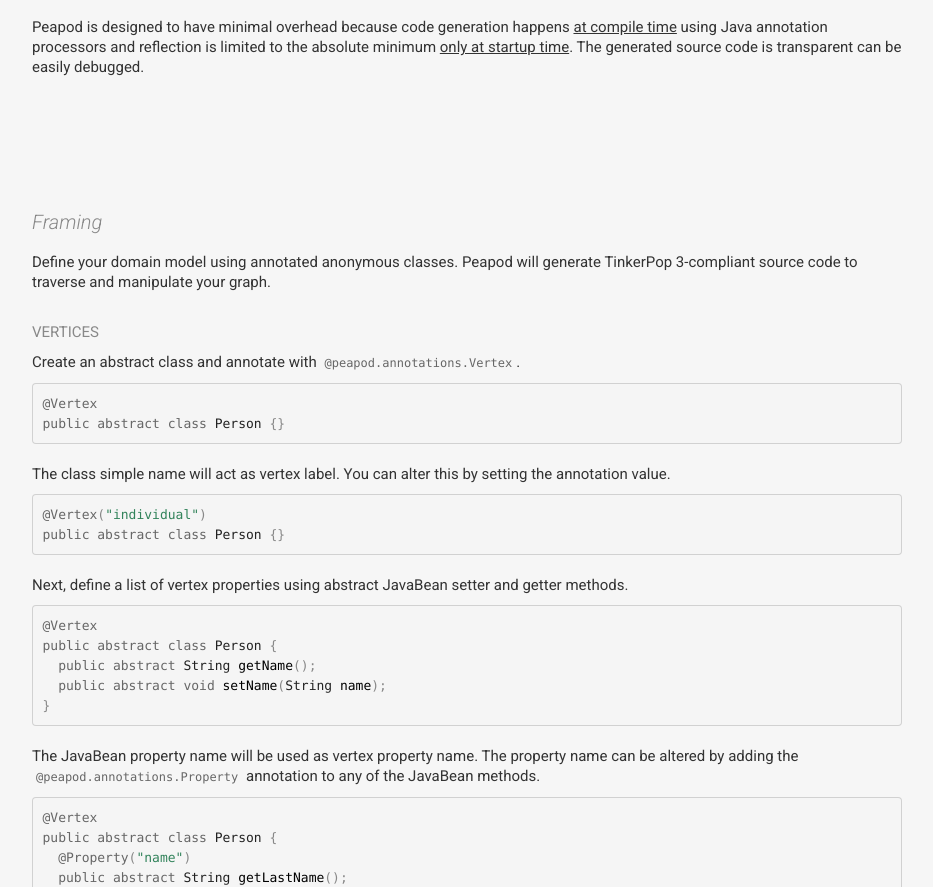
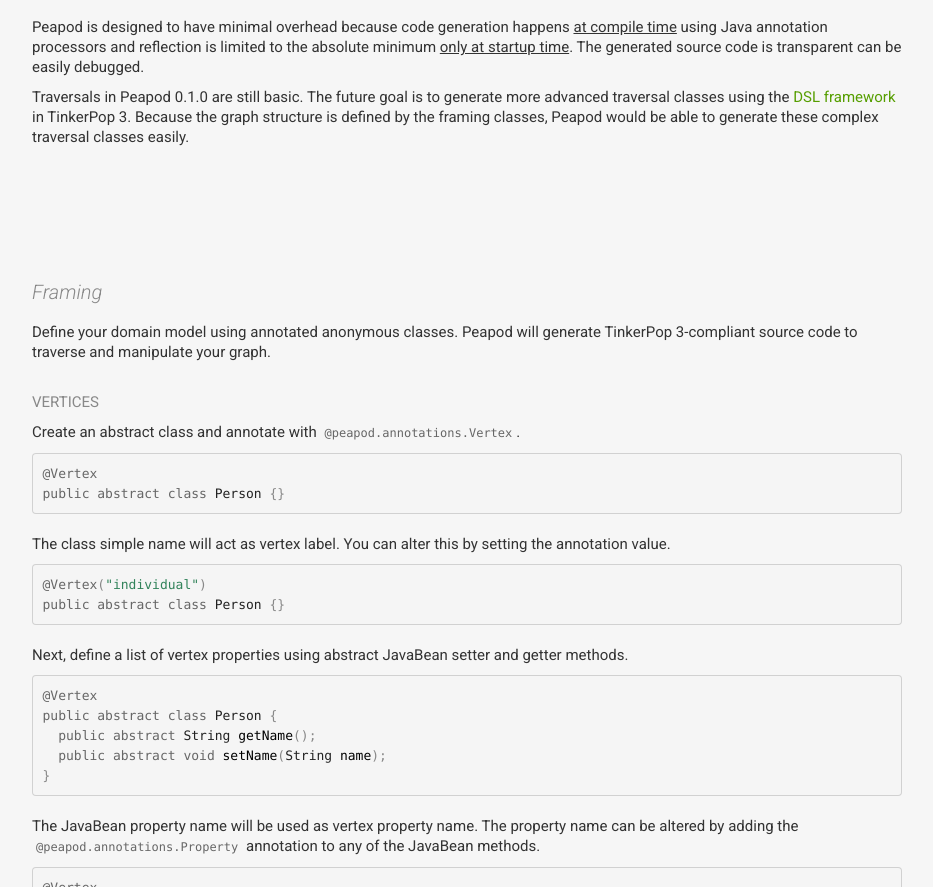
Before and after one commit to wsalembi/bayofmany.github.io, a plain HTML site: page index.html in a window 1280 px wide. Shown: the part 1071-1958 px from the top of the page, without its empty margins (23-956 px from the left). Drawn offline with nearby package versions, Linux system fonts and the light colour scheme.

Commit message:
Update index.html

```diff
--- a/index.html
+++ b/index.html
@@ -76,6 +76,7 @@ person.setName("alice");
 List&lt;Person&gt; result = graph.V(Person.class).has("name", "alice").toList();
 assertEquals(1, result.size());</pre>
 			<p>Peapod is designed to have minimal overhead because code generation happens <u>at compile time</u> using Java annotation processors and reflection is limited to the absolute minimum <u>only at startup time</u>. The generated source code is transparent can be easily debugged.</p>
+			<p>Traversals in Peapod 0.1.0 are still basic. The future goal is to generate more advanced traversal classes using the <a href="http://www.tinkerpop.com/docs/3.0.0.M7/#_domain_specific_languages" target="_blank">DSL framework</a> in TinkerPop 3. Because the graph structure is defined by the framing classes, Peapod would be able to generate these complex traversal classes easily.</p>
 
             <h3 id="framing">Framing</h3>
             <p>Define your domain model using annotated anonymous classes. Peapod will generate TinkerPop 3-compliant source code to traverse and manipulate your graph.</p>
```
